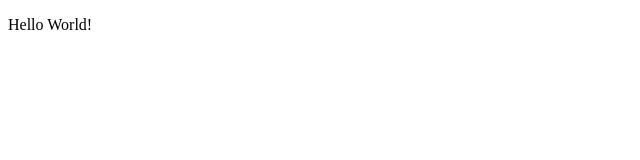
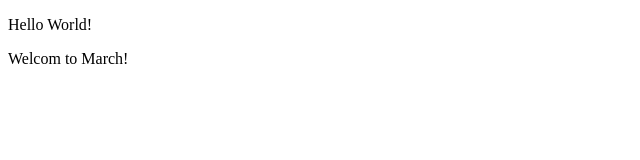
Before and after one commit to hasueee10/demo-repo, a plain HTML site: page index.html in a window 1280 px wide. Shown: the whole page, without its empty margins (0-640 px from the left). Drawn offline with Linux system fonts and the light colour scheme.

Commit message:
Add greeting paragraph

```diff
--- a/index.html
+++ b/index.html
@@ -7,5 +7,6 @@
   </head>
   <body>
     <p>Hello World!</p>
+    <p>Welcom to March!</p>
   </body>
 </html>
```
